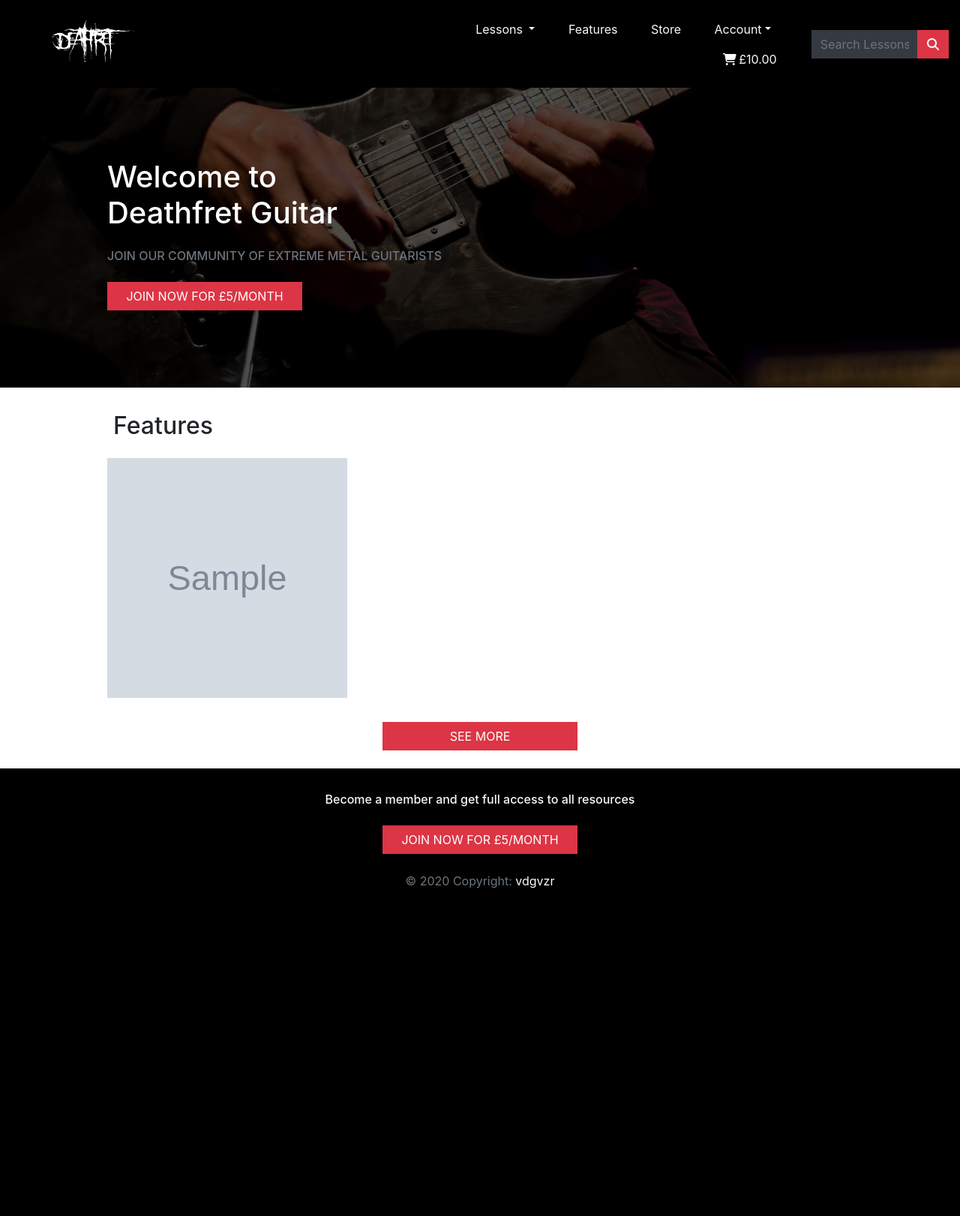
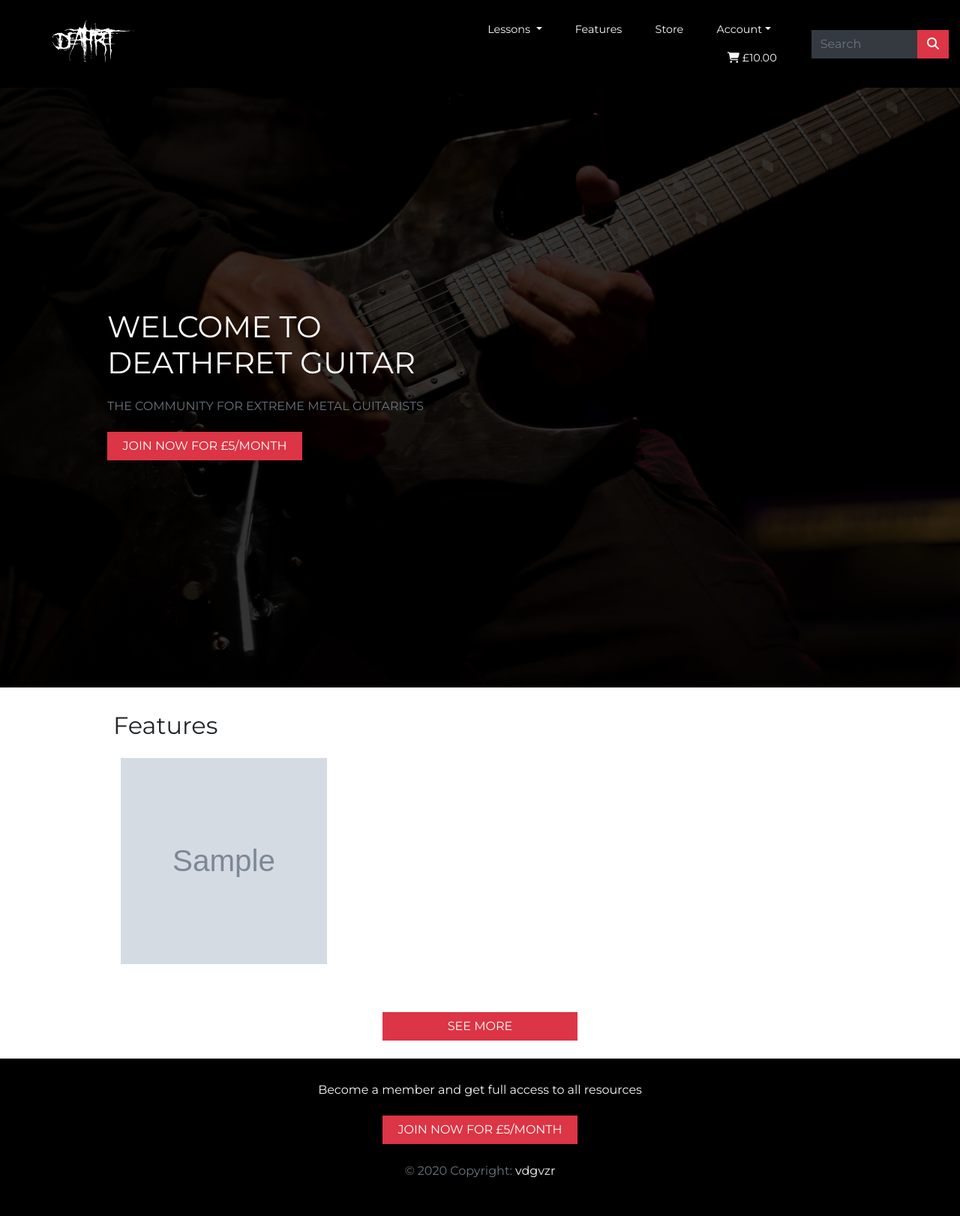
Before and after one commit to Code-Institute-Submissions/milestone-project-114, a Django app: template index/templates/index/index.html in a window 1280 px wide. Shown: the whole page at 75% size. Before the commit the page ends 1185 px from the top, so only its background shows below. Run offline with Django 3.2, Linux system fonts and the light colour scheme; the template is opened without the code that fills it: most values are stand-ins (such as "Sample title", 1, 10 or a date in 2020); grey boxes marked "Sample" are stand-in pictures; some libraries are stand-ins or nearby versions.

Commit message:
Improved site styling

```diff
--- a/checkout/views.py
+++ b/checkout/views.py
@@ -134,7 +134,7 @@ def checkout(request):
                     'postcode': profile.default_postcode,
                     'town_or_city': profile.default_town_or_city,
                     'street_address1': profile.default_street_address1,
-                    'street_adddress2': profile.default_street_adddress2,
+                    'street_adddress2': profile.default_street_address2,
                     'county': profile.default_county,
                 })
             except UserProfile.DoesNotExist:
--- a/index/templates/index/index.html
+++ b/index/templates/index/index.html
@@ -14,10 +14,10 @@
     <div class="index-banner mb-3">
         <div class="container h-100">
             <div class="row h-100">
-                <div class="col-7 col-md-6 my-auto text-white">
+                <div class="col-7 col-md-6 my-auto text-white text-uppercase">
                     <h1>Welcome to<br/>Deathfret Guitar</h1>
 
-                    <h6 class="py-3 text-uppercase text-secondary">Join our community of extreme metal guitarists</h6>
+                    <h6 class="py-3 text-uppercase text-secondary">The community for extreme metal guitarists</h6>
 
                     <div>
                         <h5>
@@ -36,9 +36,15 @@
 
                 <div class="row">
                     {% for feature in features|slice:":6" %}
-                        <div class="col-4 mb-3 text-center">
+                        <div class="col-4 mb-5 text-center lesson-container ">
+                            <img class="feature-img" src="{{ feature.thumbnail_url }}" alt="{{ feature.featured_artist }}">
+
                             <a href="{{ feature.post_url }}" target="_blank">
-                                <img class="feature-image" src="{{ feature.thumbnail_url }}" alt="{{ feature.featured_artist }}">
+                                <div class="middle">
+                                    <span class="icon feature-icon">
+                                        <i class="fas fa-play"></i>
+                                    </span>
+                                </div>
                             </a>
                         </div>
                     {% endfor %}
--- a/static/css/base.css
+++ b/static/css/base.css
@@ -3,7 +3,12 @@ html {
 }
 
 body {
+    font-family: 'Montserrat', sans-serif;
     height: calc(100vh - 117px);
+}
+
+.nav-link {
+    font-size: 0.9rem;
 }
 
 .logo {
@@ -19,8 +24,8 @@ body {
 }
 
 .index-banner {
-    height: 50vh;
-    background: linear-gradient(rgba(0, 0, 0, 0.7), rgba(0, 0, 0, 0.7)), url('/media/deathfret-index-banner.jpeg') no-repeat center center;
+    height: 100vh;
+    background: linear-gradient(rgba(0, 0, 0, 0.8), rgba(0, 0, 0, 0.8)), url('/media/deathfret-index-banner.jpeg') no-repeat center center;
     background-size: cover;
 }
 
@@ -84,16 +89,16 @@ body {
     overflow-y: auto;
 }
 
-.feature-image {
-    height: 320px;
-    width: 320px;
+.feature-img {
+    height: 275px;
+    width: 275px;
     object-fit: cover;
-    transition: 0.3s;
+    transition: .5s ease;
+    backface-visibility: hidden;
 }
 
-.feature-image:hover {
-
-    filter: brightness(80%);
+.feature-icon {
+    font-size: 32px;
 }
 
 .lesson-img {
@@ -115,8 +120,9 @@ body {
   text-align: center;
 }
 
-.lesson-container:hover .lesson-img {
-  opacity: 0.3;
+.lesson-container:hover .lesson-img,
+.lesson-container:hover .feature-img {
+  filter: brightness(50%);
 }
 
 .lesson-container:hover .middle {
--- a/subscribe/static/subscribe/css/subscribe.css
+++ b/subscribe/static/subscribe/css/subscribe.css
@@ -37,8 +37,8 @@
 #submit {
     font-feature-settings: "pnum";
     --body-color: #f7fafc;
-    --button-color: #556cd6;
-    --accent-color: #556cd6;
+    --button-color: #dc3545;
+    --accent-color: #dc3545;
     --gray-border: #e3e8ee;
     --link-color: #fff;
     --font-color: #697386;
--- a/subscribe/templates/subscribe/subscribe.html
+++ b/subscribe/templates/subscribe/subscribe.html
@@ -62,7 +62,7 @@
                 <br><br><hr><br><br>
                 <div>
                     <div class="row">
-                        <div class="col-12">
+                        <div class="col-12 mb-5">
                             <div class="card mx-5 shadow rounded" style="border-radius:50px;border:none">
                                 <div class="card-body">
                                     <h5 class="card-title font-weight-bold">Checkout</h5>
--- a/subscribe/views.py
+++ b/subscribe/views.py
@@ -103,10 +103,8 @@ def create_customer_and_subscription(request):
     # return information back to the front end
     data = {
         'customer': customer,
-        'subscription': subscription
+        'subscription': subscription,
     }
-
-    print(data)
 
     return JsonResponse(
         data=data,
--- a/templates/base.html
+++ b/templates/base.html
@@ -19,7 +19,7 @@
     {% block core_css %}
     <!-- Bootstrap CSS -->
     <link rel="stylesheet" href="https://stackpath.bootstrapcdn.com/bootstrap/4.5.2/css/bootstrap.min.css" integrity="sha384-JcKb8q3iqJ61gNV9KGb8thSsNjpSL0n8PARn9HuZOnIxN0hoP+VmmDGMN5t9UJ0Z" crossorigin="anonymous">
-    <link href="https://fonts.googleapis.com/css2?family=Noto+Sans&display=swap" rel="stylesheet">
+    <link href="https://fonts.googleapis.com/css2?family=Montserrat&display=swap" rel="stylesheet">
     <link rel="stylesheet" href="{% static 'css/base.css' %}">
     {% endblock %}
 
@@ -129,9 +129,9 @@
             </div>
 
             <div class="col-12 col-lg-2 py-3 my-auto align-right">
-                <form class="form-inline" method="GET" action="{% url 'masterclasses' %}">
+                <form class="form-inline small" method="GET" action="{% url 'masterclasses' %}">
                     <div class="input-group">
-                        <input type="text" class="form-control rounded-0 bg-dark border-0" name="seach" placeholder="Search Lessons">
+                        <input type="text" class="form-control rounded-0 bg-dark border-0" name="seach" placeholder="Search">
 
                         <div class="input-group-append">
                             <button class="form-control btn btn-danger rounded-0" type="submit">
```
Also changed, not shown: index/templates/index/features.html (+9 -3 lines).
